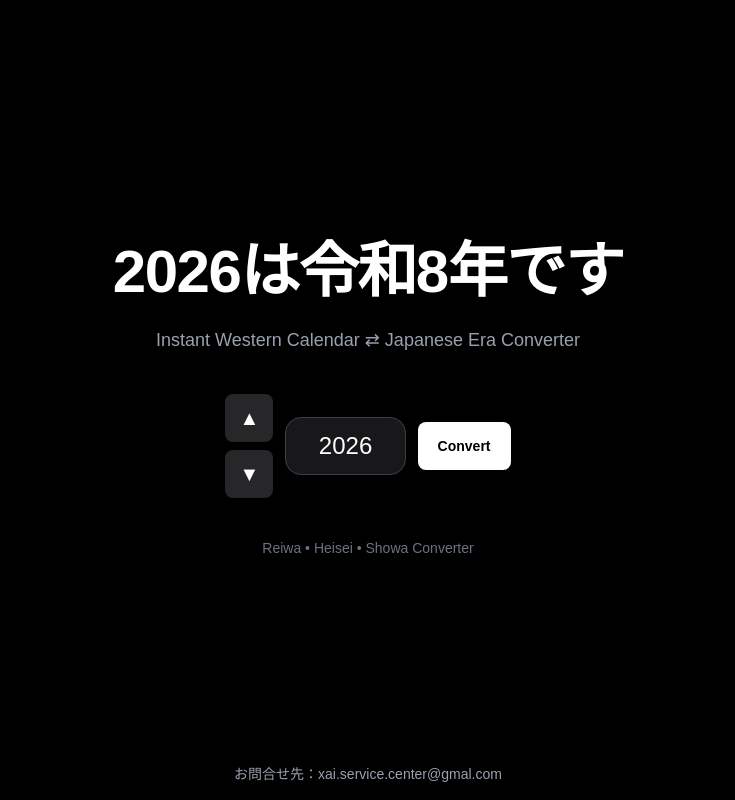
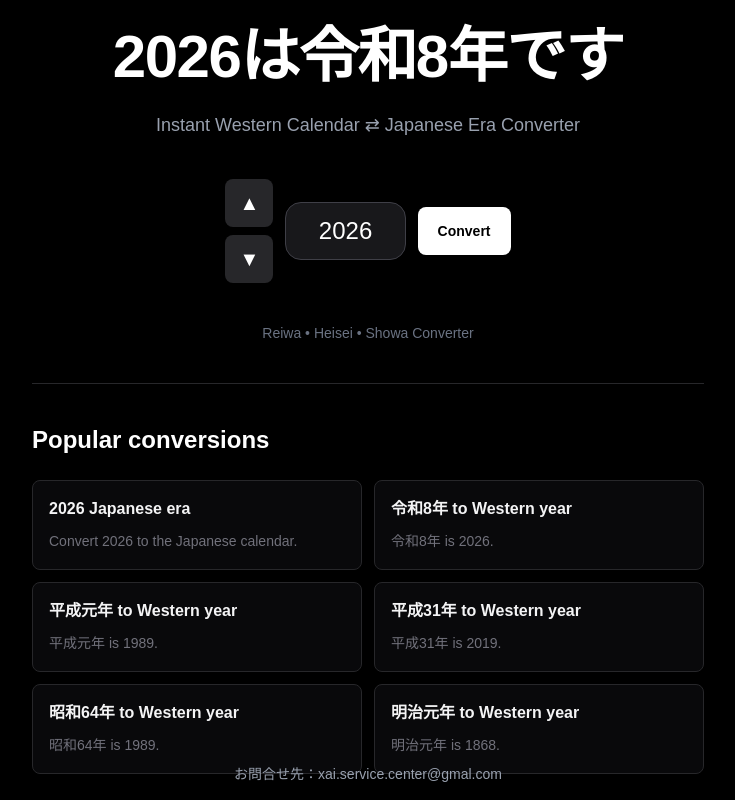
Before and after one commit to xai-smartfuture/reiwa-converter, a Next.js app: page / in a window 1280 px wide. Shown: the whole page, without its empty margins (272-1007 px from the left). Built offline with nearby package versions, Linux system fonts and the light colour scheme; no server answers.

Commit message:
add internal links

```diff
--- a/app/[year]/page.tsx
+++ b/app/[year]/page.tsx
@@ -8,6 +8,8 @@ import {
   getYearConversion,
   getYearSeoDescription,
 } from '../era'
+import { InternalLinkSection } from '../internal-link-section'
+import { getWesternYearInternalLinks } from '../internal-links'
 import { siteUrl } from '../site'
 
 type YearPageProps = {
@@ -81,6 +83,7 @@ export default async function YearPage({
   const nextYear =
     conversion.westernYear < currentWesternYear ? conversion.westernYear + 1 : null
   const description = getYearSeoDescription(conversion)
+  const internalLinks = getWesternYearInternalLinks(conversion)
   const jsonLd = {
     '@context': 'https://schema.org',
     '@type': 'FAQPage',
@@ -215,6 +218,8 @@ export default async function YearPage({
             </article>
           </div>
         </section>
+
+        <InternalLinkSection links={internalLinks} />
       </div>
     </main>
   )
--- a/app/era-year-page.tsx
+++ b/app/era-year-page.tsx
@@ -6,6 +6,8 @@ import {
   getEraYearConversion,
   getEraYears,
 } from './era'
+import { InternalLinkSection } from './internal-link-section'
+import { getEraYearInternalLinks } from './internal-links'
 import { siteUrl } from './site'
 
 export type EraYearPageProps = {
@@ -87,6 +89,7 @@ export async function EraYearPage({
     conversion.eraYear < conversion.era.lastEraYear
       ? conversion.eraYear + 1
       : null
+  const internalLinks = getEraYearInternalLinks(conversion)
 
   return (
     <main className="relative flex min-h-screen items-center justify-center bg-black px-6 py-12 text-white">
@@ -167,6 +170,10 @@ export async function EraYearPage({
         <div className="mt-10 text-sm text-gray-500">
           {conversion.era.nameEn} • Western Year • Japanese Era Converter
         </div>
+
+        <div className="mt-10 text-left">
+          <InternalLinkSection links={internalLinks} />
+        </div>
       </div>
     </main>
   )
--- /dev/null
+++ b/app/internal-link-section.tsx
@@ -0,0 +1,36 @@
+import Link from 'next/link'
+import type { InternalLink } from './internal-links'
+
+export function InternalLinkSection({
+  title = 'Related conversions',
+  links,
+}: {
+  title?: string
+  links: InternalLink[]
+}) {
+  if (links.length === 0) {
+    return null
+  }
+
+  return (
+    <section className="border-t border-zinc-800 pt-10">
+      <h2 className="text-2xl font-semibold">{title}</h2>
+      <div className="mt-6 grid gap-3 sm:grid-cols-2">
+        {links.map((link) => (
+          <Link
+            key={link.href}
+            href={link.href}
+            className="rounded-lg border border-zinc-800 bg-zinc-950 p-4 text-left transition hover:border-zinc-600 hover:bg-zinc-900"
+          >
+            <span className="block font-semibold text-zinc-100">
+              {link.label}
+            </span>
+            <span className="mt-2 block text-sm leading-6 text-zinc-500">
+              {link.description}
+            </span>
+          </Link>
+        ))}
+      </div>
+    </section>
+  )
+}
--- /dev/null
+++ b/app/internal-links.ts
@@ -0,0 +1,103 @@
+import {
+  type EraSlug,
+  type EraYearConversion,
+  type YearConversion,
+  currentWesternYear,
+  eraYearConfigs,
+  firstSupportedYear,
+  getEraSlugs,
+  getEraYearConversion,
+} from './era'
+
+export type InternalLink = {
+  href: string
+  label: string
+  description: string
+}
+
+function uniqueLinks(links: InternalLink[]) {
+  const seen = new Set<string>()
+
+  return links.filter((link) => {
+    if (seen.has(link.href)) {
+      return false
+    }
+
+    seen.add(link.href)
+    return true
+  })
+}
+
+function westernYearLink(year: number): InternalLink | null {
+  if (year < firstSupportedYear || year > currentWesternYear) {
+    return null
+  }
+
+  return {
+    href: `/${year}`,
+    label: `${year} Japanese era`,
+    description: `Convert ${year} to the Japanese calendar.`,
+  }
+}
+
+function eraYearLink(slug: EraSlug, year: number): InternalLink | null {
+  const conversion = getEraYearConversion(slug, year)
+
+  if (!conversion) {
+    return null
+  }
+
+  return {
+    href: `/${slug}/${year}`,
+    label: `${conversion.japaneseYear} to Western year`,
+    description: `${conversion.japaneseYear} is ${conversion.westernYear}.`,
+  }
+}
+
+export function getHomeInternalLinks(): InternalLink[] {
+  const currentReiwaYear = currentWesternYear - eraYearConfigs.reiwa.westernOffset
+  const links = [
+    westernYearLink(currentWesternYear),
+    eraYearLink('reiwa', currentReiwaYear),
+    eraYearLink('heisei', 1),
+    eraYearLink('heisei', 31),
+    eraYearLink('showa', 64),
+    eraYearLink('meiji', 1),
+  ]
+
+  return uniqueLinks(links.filter((link): link is InternalLink => Boolean(link)))
+}
+
+export function getWesternYearInternalLinks(
+  conversion: YearConversion,
+): InternalLink[] {
+  const links = [
+    eraYearLink(conversion.era.slug, conversion.eraYear),
+    westernYearLink(conversion.westernYear - 1),
+    westernYearLink(conversion.westernYear + 1),
+    eraYearLink(conversion.era.slug, conversion.eraYear - 1),
+    eraYearLink(conversion.era.slug, conversion.eraYear + 1),
+    eraYearLink(conversion.era.slug, 1),
+  ]
+
+  return uniqueLinks(links.filter((link): link is InternalLink => Boolean(link)))
+}
+
+export function getEraYearInternalLinks(
+  conversion: EraYearConversion,
+): InternalLink[] {
+  const sameNumberOtherEras = getEraSlugs()
+    .filter((slug) => slug !== conversion.slug)
+    .map((slug) => eraYearLink(slug, conversion.eraYear))
+
+  const links = [
+    westernYearLink(conversion.westernYear),
+    eraYearLink(conversion.slug, conversion.eraYear - 1),
+    eraYearLink(conversion.slug, conversion.eraYear + 1),
+    eraYearLink(conversion.slug, 1),
+    eraYearLink(conversion.slug, conversion.era.lastEraYear),
+    ...sameNumberOtherEras,
+  ]
+
+  return uniqueLinks(links.filter((link): link is InternalLink => Boolean(link)))
+}
--- a/app/page.tsx
+++ b/app/page.tsx
@@ -3,10 +3,13 @@
 import { useState } from 'react'
 import { useRouter } from 'next/navigation'
 import { getYearConversion } from './era'
+import { InternalLinkSection } from './internal-link-section'
+import { getHomeInternalLinks } from './internal-links'
 
 export default function Home() {
 const router = useRouter()
 const [year, setYear] = useState('2026')
+const internalLinks = getHomeInternalLinks()
 
 const convertYear = (y: number) => {
 const conversion = getYearConversion(y)
@@ -80,6 +83,10 @@ Instant Western Calendar ⇄ Japanese Era Converter
 			</form>
 
 		<div className="mt-10 text-gray-500 text-sm">Reiwa • Heisei • Showa Converter</div>
+
+		<div className="mt-10 text-left">
+			<InternalLinkSection title="Popular conversions" links={internalLinks} />
+		</div>
 	</div>
 
 	<div className="absolute bottom-4 w-full text-center text-sm text-gray-400">お問合せ先：xai.service.center@gmal.com</div>
```
